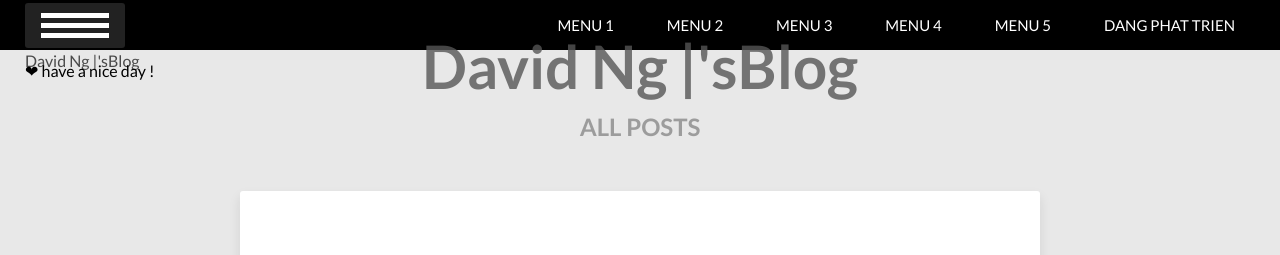
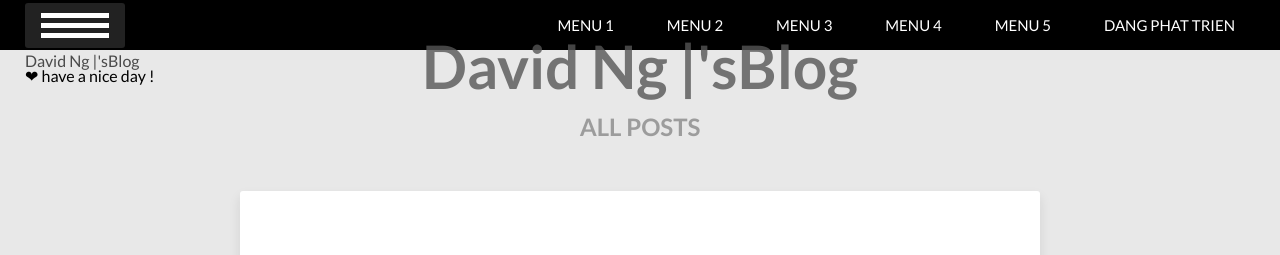
Before and after one commit to vareisen/vareisen.github.io, a Jekyll site: the page built from posts/index.html, in a window 1280 px wide. Shown: the top 255 px of the page. Built offline with Jekyll 4.4.1, drawn with Linux system fonts in a browser that asks for light colours.

Commit message:
Update head.html

```diff
--- a/_includes/head.html
+++ b/_includes/head.html
@@ -72,7 +72,7 @@ p.pos_fixed {
 }
 p.nice_day {
     position: fixed;
-    top: 45px;
+    top: 50px;
     left: 25px;
     color: black;
 }
```
